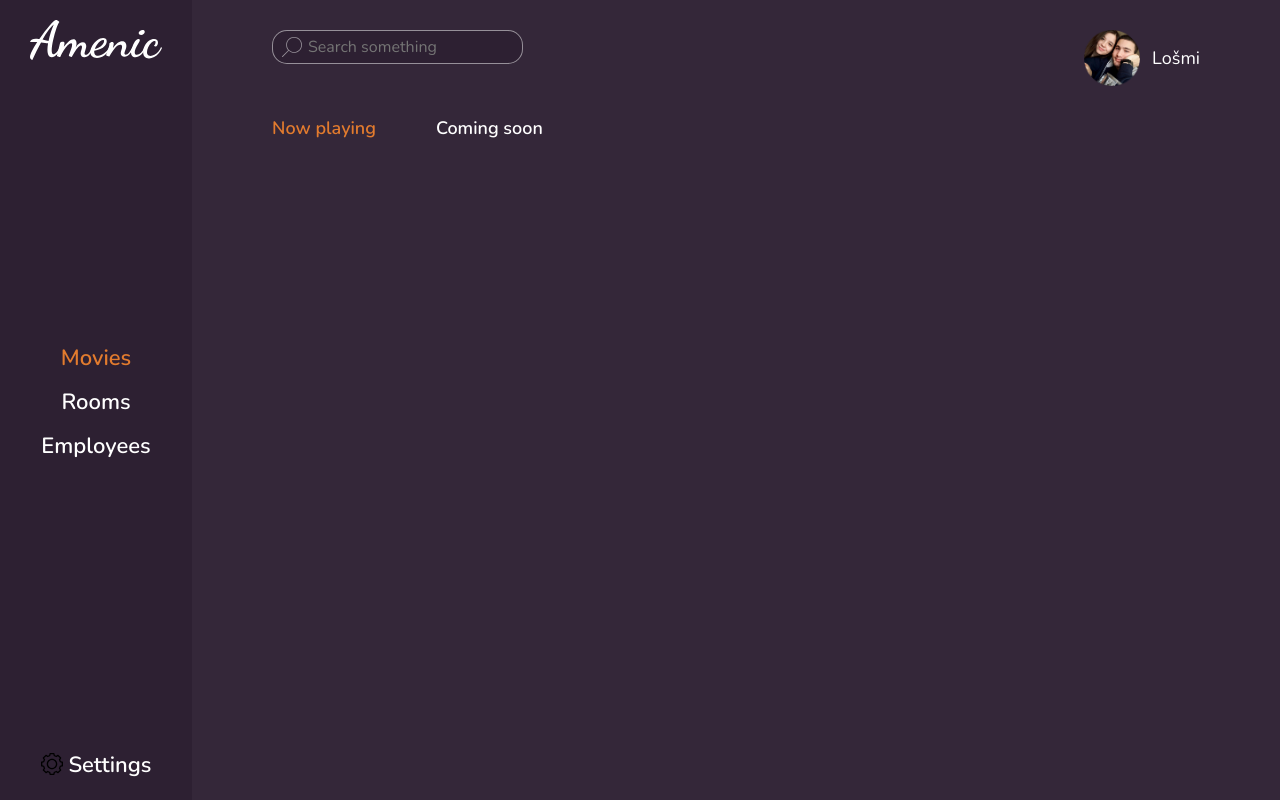
After one commit to k0lic/Amenic, a CodeIgniter 4 app: template Implementation/Amenic/app/Views/CinemaAccountView.php in a window 1280 px wide. The commit adds this page. Run offline with PHP 8.4 and a stand-in for CodeIgniter, Linux system fonts and the light colour scheme; the template is opened without the code that fills it, so the values that code supplies are empty; some libraries are stand-ins or nearby versions.

Commit message:
Started work on Cinema controller - meant to service Cinema account

```diff
--- a/Implementation/Amenic/app/Models/MovieModel.php
+++ b/Implementation/Amenic/app/Models/MovieModel.php
@@ -1,7 +1,6 @@
 <?php namespace App\Models;
 
 use CodeIgniter\Model;
-
 
 class MovieModel extends Model
 {
@@ -12,4 +11,5 @@ class MovieModel extends Model
         'tmdbID', 'title', 'released', 'runtime', 'genre', 'director', 'writer', 'actors',
         'plot', 'poster', 'backgroundImg', 'imdbRating', 'imdbID', 'reviews', 'trailer'
     ];
+
 }
--- /dev/null
+++ b/Implementation/Amenic/app/Views/CinemaAccountView.php
@@ -0,0 +1,89 @@
+<!--
+    Author: Andrija Kolić
+    Github: k0lic
+-->
+<!DOCTYPE html>
+<html lang="en">
+	<head>
+		<meta charset="UTF-8" />
+		<meta name="viewport" content="width=device-width, initial-scale=1.0" />
+		<link rel="stylesheet" type="text/css" href="css/style.css"/>
+		<title>Amenic - Movies</title>
+	</head>
+	<body>
+        <div class="container">
+            <div class="menuBar">
+                <a href="/"><img src="/assets//logo.svg" class="logo" alt="Amenic" /></a>
+                <ul class="nav">
+                    <li>
+                        <a href="/Cinema" class="<?php if (!isset($optionPrimary) || $optionPrimary==0) echo "activeMenu";?>" >Movies</a>
+                    </li>
+                    <li>
+                        <a href="/Cinema" class="<?php if (isset($optionPrimary) && $optionPrimary==1) echo "activeMenu";?>" >Rooms</a>
+                    </li>
+                    <li>
+                        <a href="/Cinema" class="<?php if (isset($optionPrimary) && $optionPrimary==2) echo "activeMenu";?>" >Employees</a>
+                    </li>
+                </ul>
+                <a href="#">
+                    <div class="icon baseline">
+                        <img src="/assets/settings.svg">
+                    </div>
+                    Settings
+                </a>
+            </div>
+            <div class="moviesWrapper">
+                <div class="topBar">
+                    <form class="searchForm">
+                        <label>
+                            <input type="text" placeholder="Search something" class="search" name="title" />
+                        </label>
+                        <!-- pamtim na kojoj sam strani -->
+                        <input type="hidden" id="optionPrimary" name="optionPrimary" value="<?php if(isset($optionPrimary)) echo $optionPrimary;?>" />
+                        <input type="hidden" id="optionSecondary" name="optionSecondary" value="<?php if(isset($optionSecondary)) echo $optionSecondary;?>" />
+
+                    </form>
+                    <div class="user">
+                        <img src="/assets/profPic.png" class="profPic" alt="Profile picture" />
+                        <span>Lošmi</span>
+                    </div>
+                </div>
+                <ul class="movieBtns">
+                    <li>
+                        <a href="/Cinema" class="<?php if (!isset($optionSecondary) || $optionSecondary==0) echo "activeMenu" ?>">Now playing</a>
+                    </li>
+                    <li>
+                        <a href="/Cinema/comingSoon" class="<?php if (isset($optionSecondary) && $optionSecondary==1) echo "activeMenu" ?>">Coming soon</a>
+                    </li>
+                </ul>
+                <div class="movies">
+                <?php
+
+                for($i=0;$i<count($items);$i++)
+                {
+                    if ($optionSecondary == 0)
+                    {
+                        echo ("
+                            <div class=\"movieImgExtended centerX column\">
+                                <img src=\"".$items[$i]["poster"]."\" class=\"movieImg\" />
+                                <div class=\"movieImgText row w80 mt-1 spaceBetween\">
+                                    <div>".$items[$i]["projection"]->roomName."</div>
+                                    <div>".date("D H:i", strtotime($items[$i]["projection"]->dateTime))."</div>
+                                </div>
+                            </div>
+                        ");
+                    }
+                    else
+                    {
+                        echo ("
+                            <img src=\"".$items[$i]["poster"]."\" class=\"movieImg\" />
+                        ");
+                    }
+                }
+
+                ?>
+                </div>
+            </div>
+        </div>
+	</body>
+</html>
--- a/Implementation/Amenic/public/css/style.css
+++ b/Implementation/Amenic/public/css/style.css
@@ -222,6 +222,17 @@ body {
 	height: 285px;
 	width: 190px;
 	outline: var(--imgOutline) 10px solid;
+}
+
+.movieImgExtended {
+	height: 330px;
+	width: 210px;
+	background-color: var(--imgOutline);
+}
+
+.movieImgText {
+	color: white;
+	font-weight: 300;
 }
 
 /* NEW  LOGIN */
```
Also changed, not shown: Implementation/Amenic/app/Controllers/Cinema.php (added, +30 -0 lines), Implementation/Amenic/app/Entities/Projection.php (+24 -0 lines), Implementation/Amenic/app/Models/CompCinemaModel.php (added, +85 -0 lines), Implementation/Amenic/app/Models/ProjectionModel.php (+14 -1 lines), Implementation/Amenic/public/assets/logo.svg (added), Implementation/Amenic/public/assets/profPic.png (added), Implementation/Amenic/public/assets/search.svg (added), Implementation/Amenic/public/assets/settings.svg (added).
